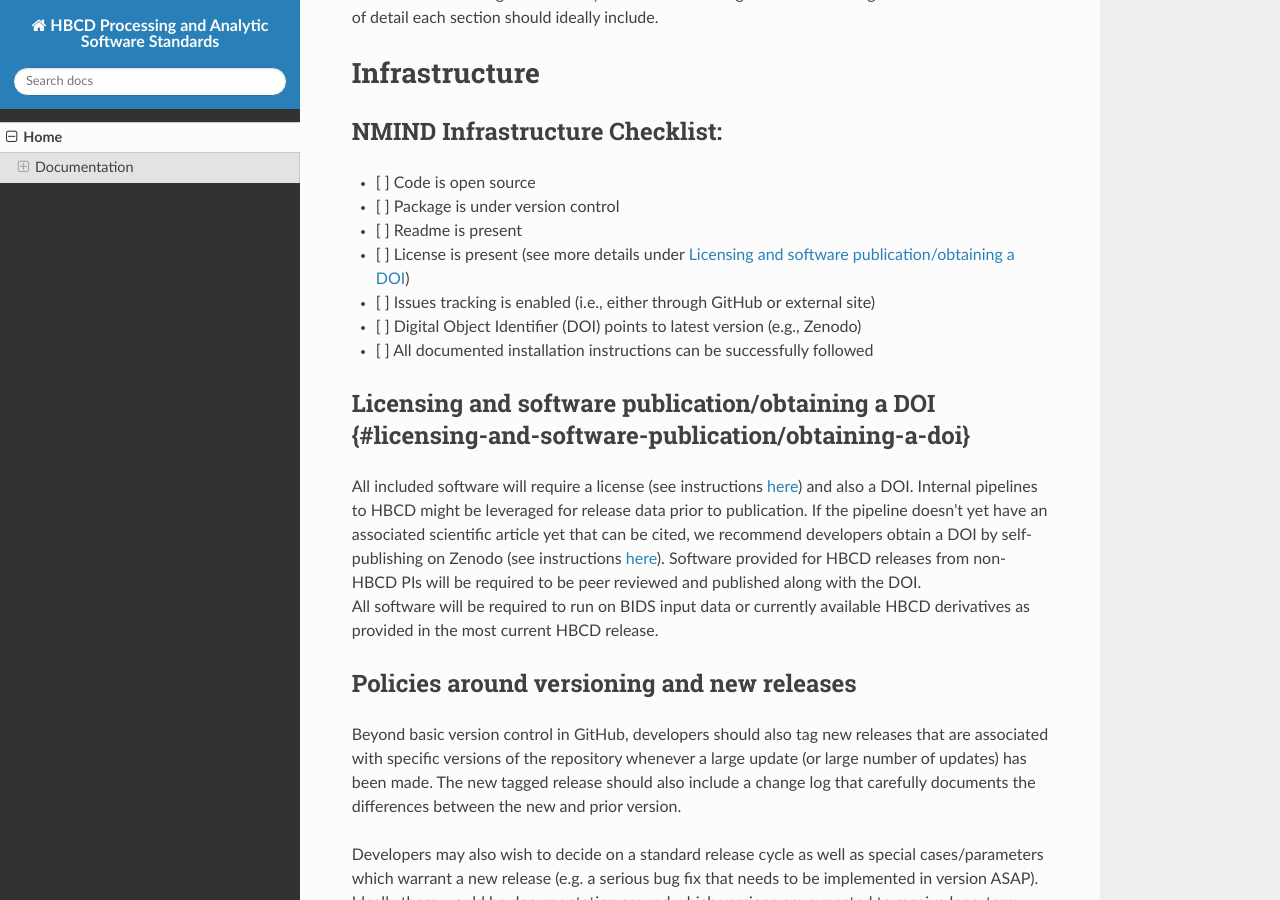
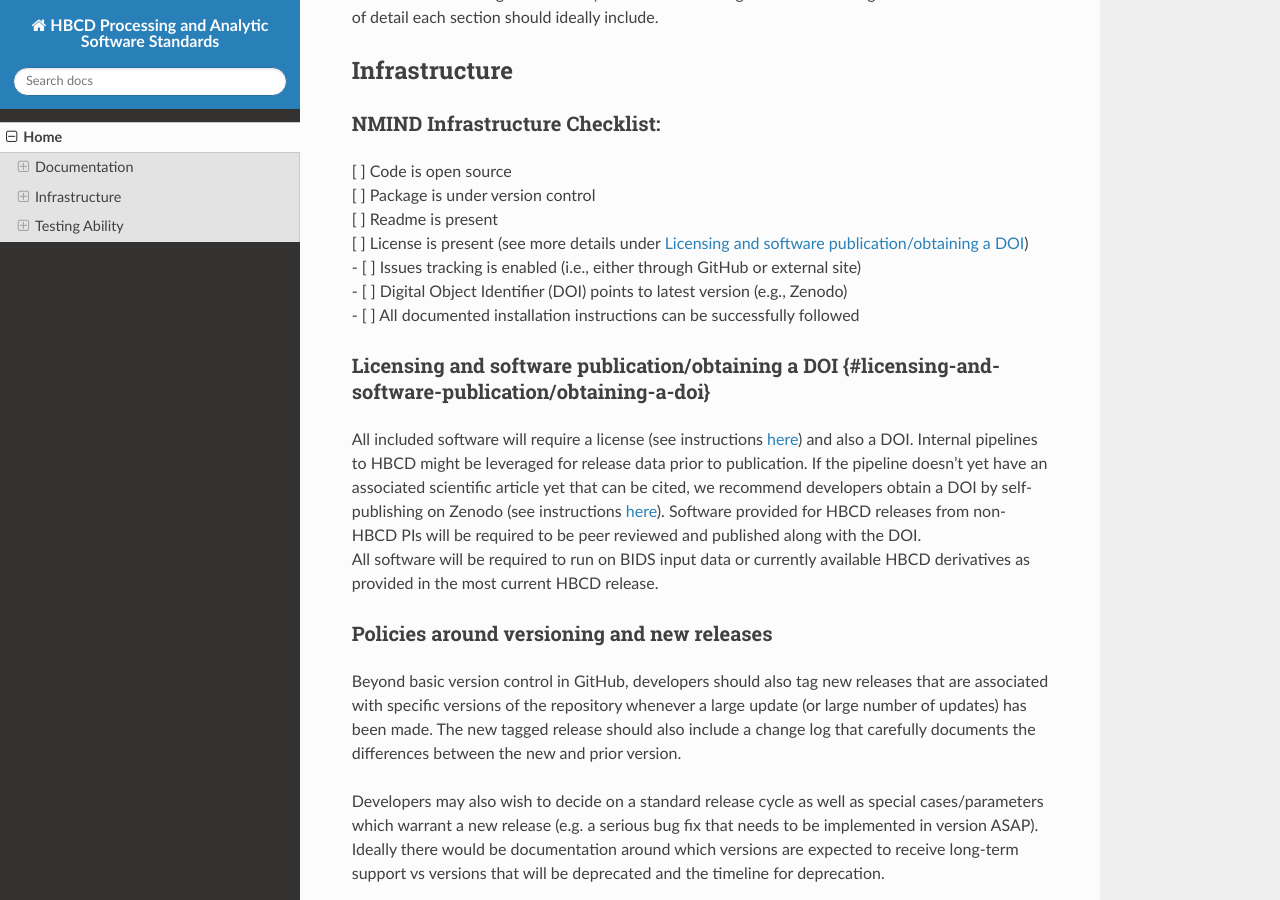
Before and after one commit to DCAN-Labs/hbcd-standards-RTDs, an MkDocs documentation site: the page built from docs/index.md, in a window 1280 px wide and 900 px high, scrolled down 1246 px. Built offline with MkDocs 1.6.1, drawn with Linux system fonts in a browser that asks for light colours; nearby versions of some CDN libraries.

Commit message:
Update index.md
fix header formatting

```diff
--- a/docs/index.md
+++ b/docs/index.md
@@ -26,32 +26,32 @@ In addition to the general guidelines provided by the checklist, we highly encou
 
 We recommend using the [fMRIPrep ReadtheDocs](https://fmriprep.org/en/stable/) as a guide for overall organization and what level of detail each section should ideally include.
 
-# Infrastructure
+## Infrastructure
 
-## NMIND Infrastructure Checklist:
+### NMIND Infrastructure Checklist:
 
-- [ ] Code is open source
-- [ ] Package is under version control
-- [ ] Readme is present
-- [ ] License is present (see more details under [Licensing and software publication/obtaining a DOI](\#licensing-and-software-publication/obtaining-a-doi))
+[ ] Code is open source
+[ ] Package is under version control
+[ ] Readme is present
+[ ] License is present (see more details under [Licensing and software publication/obtaining a DOI](\#licensing-and-software-publication/obtaining-a-doi))
 - [ ] Issues tracking is enabled (i.e., either through GitHub or external site)
 - [ ] Digital Object Identifier (DOI) points to latest version (e.g., Zenodo)
 - [ ] All documented installation instructions can be successfully followed
 
-## Licensing and software publication/obtaining a DOI {#licensing-and-software-publication/obtaining-a-doi}
+### Licensing and software publication/obtaining a DOI {#licensing-and-software-publication/obtaining-a-doi}
 
 All included software will require a license (see instructions [here](https://docs.github.com/en/communities/setting-up-your-project-for-healthy-contributions/adding-a-license-to-a-repository)) and also a DOI. Internal pipelines to HBCD might be leveraged for release data prior to publication. If the pipeline doesn’t yet have an associated scientific article yet that can be cited, we recommend developers obtain a DOI by self-publishing on Zenodo (see instructions [here](https://cdnis-brain.readthedocs.io/zenodo/)). Software provided for HBCD releases from non-HBCD PIs will be required to be peer reviewed and published along with the DOI.
 All software will be required to run on BIDS input data or currently available HBCD derivatives as provided in the most current HBCD release.
 
-## Policies around versioning and new releases
+### Policies around versioning and new releases
 
 Beyond basic version control in GitHub, developers should also tag new releases that are associated with specific versions of the repository whenever a large update (or large number of updates) has been made. The new tagged release should also include a change log that carefully documents the differences between the new and prior version.
 
 Developers may also wish to decide on a standard release cycle as well as special cases/parameters which warrant a new release (e.g. a serious bug fix that needs to be implemented in version ASAP). Ideally there would be documentation around which versions are expected to receive long-term support vs versions that will be deprecated and the timeline for deprecation.
 
-# Testing Ability
+## Testing Ability
 
-## NMIND Testing Checklist:
+### NMIND Testing Checklist:
 
 - [ ] Provide / generate / point to test data
 - [ ] Provide instructions for users to run tests that include instructions for evaluation for correct behavior
```
